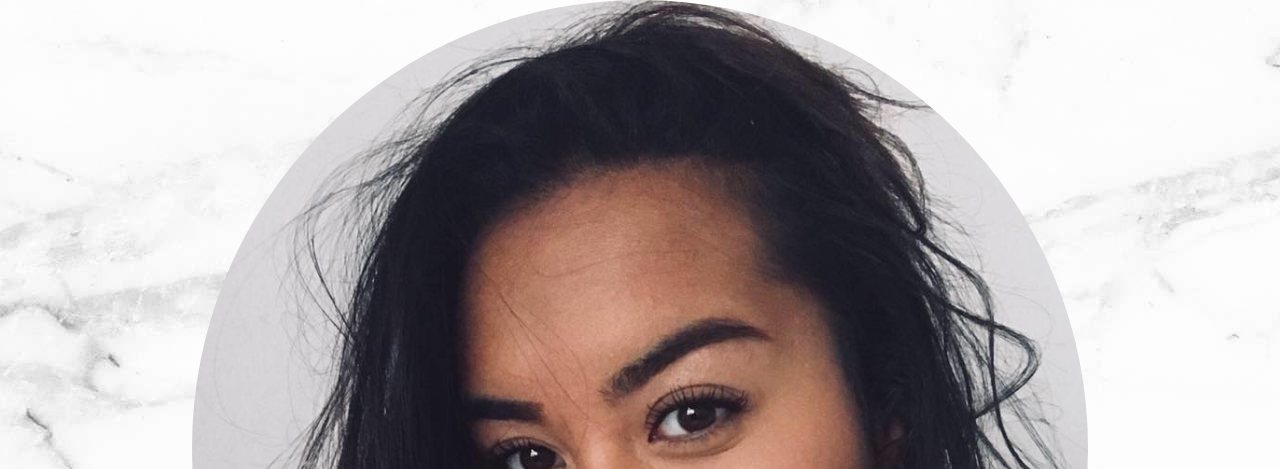
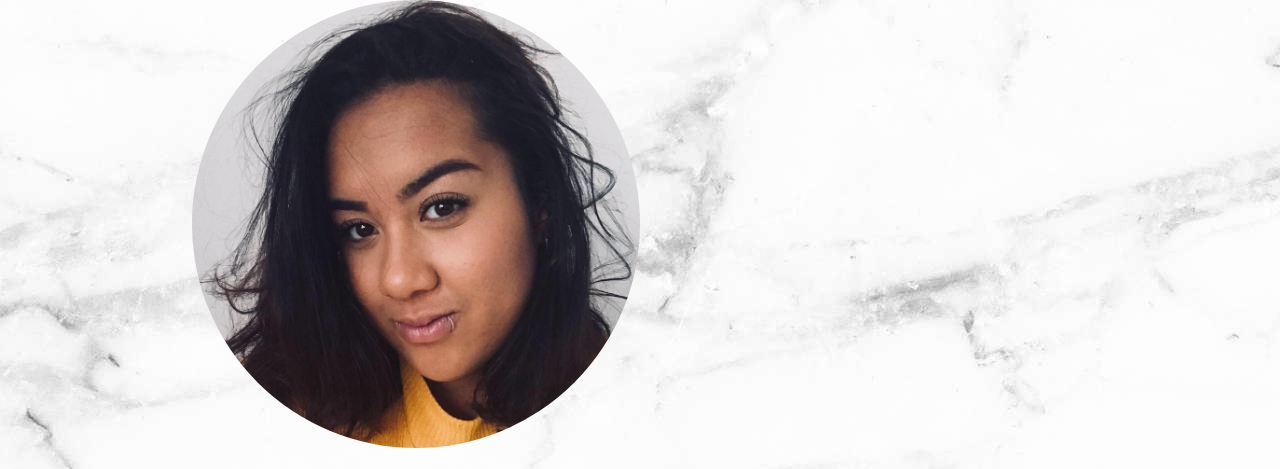
Before and after one commit to ashbfls/my-profile, a plain HTML site: page Ghitub/index.html in a window 1280 px wide. Shown: the top 469 px of the page. Drawn offline with Linux system fonts and the light colour scheme.

Commit message:
Update index.html

```diff
--- a/Ghitub/index.html
+++ b/Ghitub/index.html
@@ -24,7 +24,7 @@
 
 			<div class="container">
 				<div class="raw">
-					<img class="maPhoto responsive-img circle"  src="images/pp.jpg">
+					<img class="maPhoto circle"  src="images/pp.jpg">
 
 		<div class="presentation col-s12">
 				<div id="monProfil" class="titre col-s12">🍁ASHLEY BONFILS🍁
```
